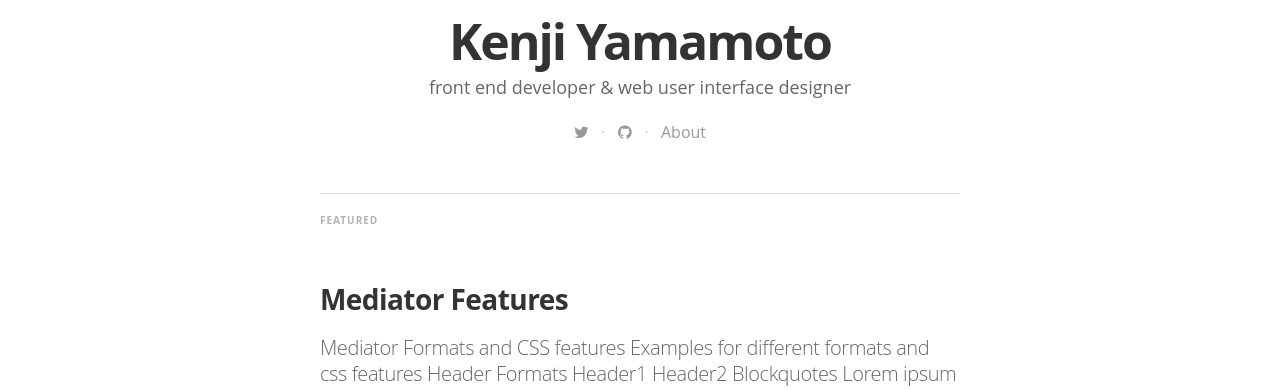
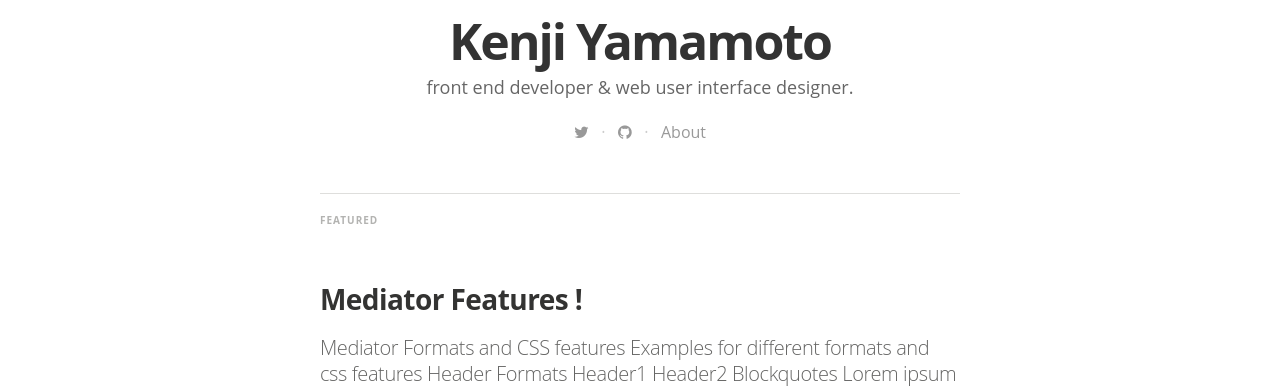
Before and after one commit to kenjiyamamoto/kenjiyamamoto.github.io, a Jekyll site: the page built from index.html, in a window 1280 px wide. Shown: the part 518-908 px from the top of the page. Built offline with Jekyll 4.4.1, drawn with Linux system fonts in a browser that asks for light colours; nearby versions of some CDN libraries; some web fonts are replaced; Markdown is read by kramdown in place of the engine named in the settings; the list of posts is cut into pages by our own code; some of the changed text lies outside the part shown.

```diff
--- a/_config.yml
+++ b/_config.yml
@@ -7,7 +7,7 @@ gems:
 # Site settings
 title: "Kenji Yamamoto"
 description: > # this means to ignore newlines until "email:"
-   front end developer & web user interface designer
+   front end developer & web user interface designer.
 
 email: blog@kenjiyamamoto.com
 #blog logo
--- a/_posts/2014-11-30-mediator_features.markdown
+++ b/_posts/2014-11-30-mediator_features.markdown
@@ -1,6 +1,6 @@
 ---
 layout: post
-title:  "Mediator Features"
+title:  "Mediator Features !"
 date:   2014-11-30 14:34:25
 categories: mediator feature
 tags: featured
```
Also changed, not shown: backstop.json (added, +36 -0 lines), 1 other file.
